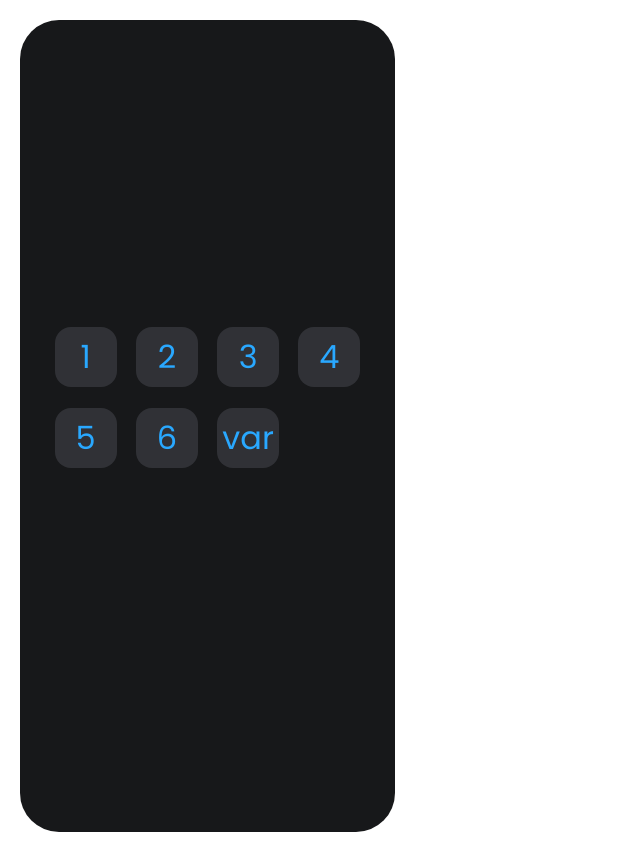
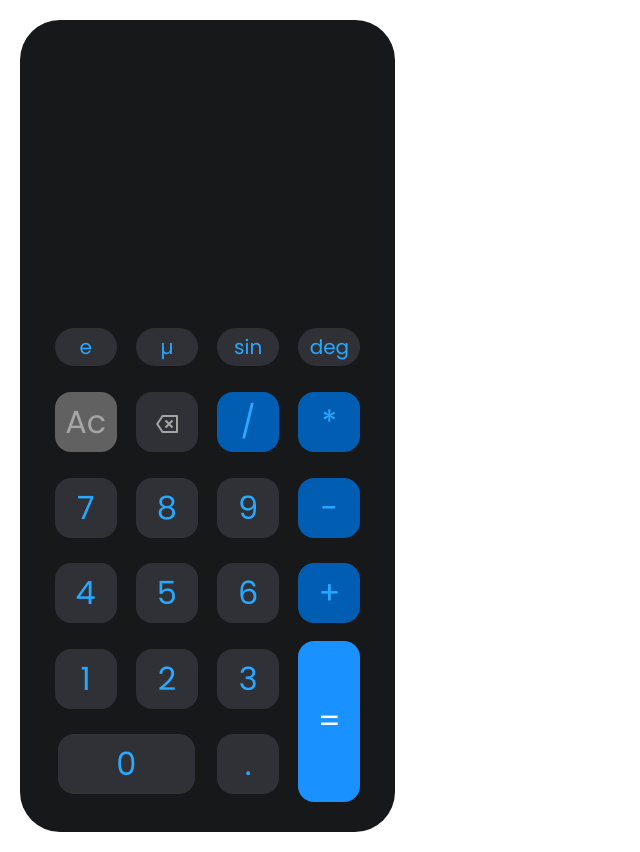
Before and after one commit to Lanzmann/calc-mateus, a website: page index.html in a window 1280 px wide. Shown: the whole page, without its empty margins (0-640 px from the left). Drawn offline with nearby package versions, Linux system fonts and the light colour scheme.

Commit message:
Tela refatorada para jQuery

```diff
--- a/index.html
+++ b/index.html
@@ -15,7 +15,4 @@
 <script src="/node_modules/jquery/dist/jquery.js"></script>
 <script src="main.js"></script>
 </body>
-
-<script src="jq.js"></script>
-<script></script>
 </html>
--- a/main.js
+++ b/main.js
@@ -77,87 +77,59 @@ function atualizaTelaNums() {
 
 }
 
-//     console.log("tela atualizada");
+document.querySelector('#tela').innerHTML =
+    '<div id="tela-nums"></div><div id="tela-op"></div>'
 
-//     console.log("nums na memória:" + numerosNaMemoria);
+resultado = $("#tela-op");
+var operando = false;
+var op = "";
 
-// }
+//mostra na tela valor do HTML do botão clicado
 
+jQuery(function(){$(".btn-num").on("click", function(){
+    $("#tela-nums").append(($(this).html()))})});
 
+jQuery(function(){$(".btn-op").on("click", function(){
+    if (operando == false)
+    {
+        op = $(this).html();
+        $("#tela-nums").append(($(this).html()));
+        operando = true;
+    }
+})});
+
+jQuery(function(){$(".btn-eq").on("click", function(){
+        let operandos = $("#tela-nums").html().split(op);
+        console.log(operandos);
+})});
+
+//cria botão com a regra diferente para operadores
 function criaBotão(n) {
 
-    if (typeof n === 'string') {
-        if (n == "bkspc") {
-            return `<div class="div${n}"><button><img src="ico.svg"></button></div>`
+        if (typeof n === "string")
+        {
+            if (n == "bkspc") {
+
+                return `<div class="div${n}"><button class="${n}"><img src="ico.svg"></button></div>`
+            }
+
+            if (n == "=") {
+
+                return `<div class="div${n}"><button class="btn-eq">${n}</button></div>`
+            }
+
+            return `<div class="div${n}"><button class="btn-op">${n}</button></div>`
         }
 
-        return `<div class="div${n}"><button>${n}</button></div>`
-
-    }
-    else {
-    //     // return `<p>a1234</p>`
-    console.log("Oie");
-        return `<div class="div${n}"><button>${n}</button></div>`
-    }
+        return `<div class="div${n}"><button class="btn-num">${n}</button></div>`
 }
 
-document.querySelector('#tela').innerHTML =
-    '<div id="tela-nums"><p></p><div id="tela-nums2"><p></p></div></div><div id="tela-op"><p></p></div>'
+//define quais botões serão exibidos
+const botoes = ["e", "µ", "sin", "deg", "Ac", "bkspc", "/", "*", 7, 8, 9, "-", 4, 5, 6, "+", 1, 2, 3, "=", 0, "." ]
 
-
-// $("#botoes-container").append(
-//     criaBotão("e")+
-//     criaBotão("µ") +
-//     criaBotão("sin") +
-//     criaBotão("deg") +
-//     criaBotão("Ac") +
-//     criaBotão("bkspc") +
-//     criaBotão("/") +
-//     criaBotão("*") +
-//     criaBotão(7) +
-//     criaBotão(8) +
-//     criaBotão(9) +
-//     criaBotão("-") +
-//     criaBotão(4) +
-//     criaBotão(5) +
-//     criaBotão(6) +
-//     criaBotão("+") +
-//     criaBotão(1) +
-//     criaBotão(2) +
-//     criaBotão(3) +
-//     criaBotão("=") +
-//     criaBotão(0) +
-//     criaBotão(".")
-//     );
-
-// function criaBotões (){
-
-//     for (e in botoes)
-//     {
-//         return criaBotão(e)
-//     }
-
-// }
-const botoes = [1, 2, 3, 4, 5, 6, "var"]
-
+//para cada botão na lista, inserir o resultado de criaBotão() do botão
 for (botao in botoes){
 
     $("#botoes-container").append(criaBotão(botoes[botao]));
 
 }
-
-
-
-
-// $("#botoes-container").append(botoes.forEach(e => {
-//     criaBotão(e);}));
-
-// botoes.forEach(e => criaBotão (1));
-
-// $("#botoes-container").
-
-// for (let index = 0; index < botoes.length; index++) {
-
-//     criaBotão(botoes[index]);
-
-// }
--- a/style.css
+++ b/style.css
@@ -33,15 +33,15 @@ button:active { background-color: white; }
   width: 375px;
   height: 812px;
   background-color: #17181a;
-  border-radius: 39px;
+  border-radius: 40px;
 }
 
 #botoes-container {
-  /* width: 100%; */
-  /* height: 100%; */
   display: grid;
-  grid-template-rows: 1fr 1fr 1fr 1fr 1fr 1fr;
-  grid-template-columns: 1fr 1fr 1fr 1fr;
+  /* width: 375px;
+  height: 541px; */
+  /* grid-template-rows: repeat(6, 1fr); */
+  /* grid-template-columns: repeat(4, 1fr; */
   justify-items: center;
   align-items: center;
   gap: 10px;
@@ -102,8 +102,6 @@ button:active { background-color: white; }
 }
 
 #tela-nums {
-  display: grid;
-  grid-template-rows: repeat(2, 1fr);
   color: grey;
   padding: 140px 30px 0px 30px;
   font-size: 26px;
```
